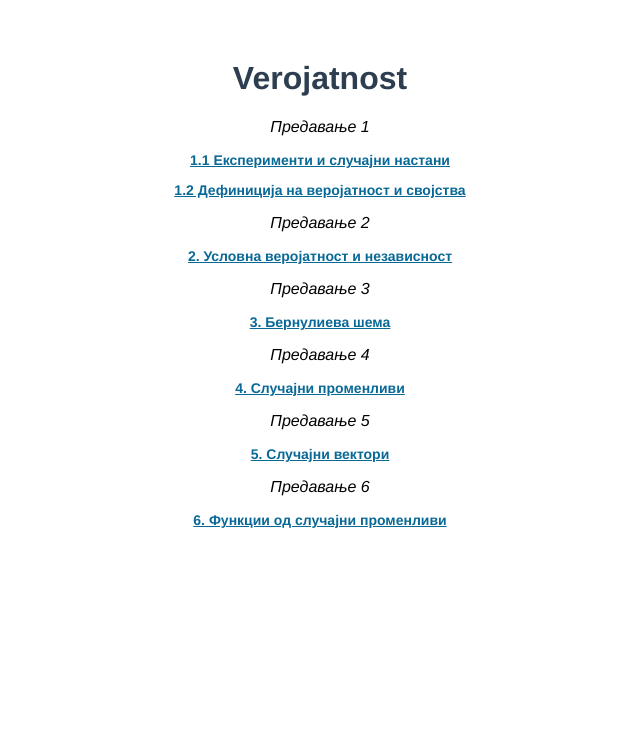
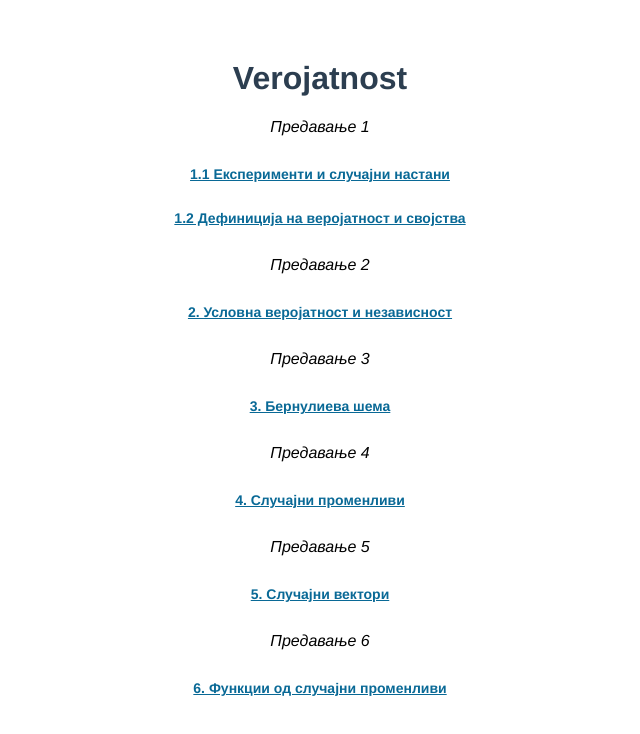
Before and after one commit to misamisa23/verojatnost, a Vue app: page / in a window 1280 px wide. Shown: the top 734 px of the page, without its empty margins (320-960 px from the left). Built offline with nearby package versions, Linux system fonts and the light colour scheme.

Commit message:
refactoring, 20 questions

```diff
--- a/src/assets/json/chapters.json
+++ b/src/assets/json/chapters.json
@@ -1,7 +1,8 @@
 
    [
        {
-            "Предавање 1": [
+            "brojpredavanje":"Предавање 1",
+            "content": [
                 {
                     "id": "1.1",
                     "name": "Експерименти и случајни настани",
@@ -15,7 +16,8 @@
             ]
         },
         {
-            "Предавање 2": [
+            "brojpredavanje":"Предавање 2",
+            "content": [
                 {
                     "id": "2.",
                     "name": "Условна веројатност и независност",
@@ -24,7 +26,8 @@
             ]
         },
         {
-            "Предавање 3": [
+            "brojpredavanje":"Предавање 3",
+            "content": [
                 {
                     "id": "3.",
                     "name": "Бернулиева шема",
@@ -33,7 +36,8 @@
             ]
         },
         {
-            "Предавање 4": [
+            "brojpredavanje":"Предавање 4",
+            "content": [
                 {
                     "id": "4.",
                     "name": "Случајни променливи",
@@ -42,7 +46,8 @@
             ]
         },
         {
-            "Предавање 5": [
+            "brojpredavanje":"Предавање 5",
+            "content": [
                 {
                     "id": "5.",
                     "name": "Случајни вектори",
@@ -51,7 +56,8 @@
             ]
         },
         {
-            "Предавање 6": [
+            "brojpredavanje":"Предавање 6",
+            "content": [
                 {
                     "id": "6.",
                     "name": "Функции од случајни променливи",
--- a/src/assets/json/material.json
+++ b/src/assets/json/material.json
@@ -1,69 +1,156 @@
 [
     {
-        "1.1": [
+        "lessonid": "1.1",
+        "content": [
             {
+                "id": "1",
                 "question": "Што е експеримент?",
                 "answer": "Секоја реализација на множество услови <em>S</em> се нарекува <em>опит</em> или <em>експеримент</em>",
                 "imagefront": "",
                 "imageback":""
             },
             {
+                "id": "2",
                 "question": "Што значи еден експеримент да е детерминистички?",
                 "answer": "Ако исходот на еден експеримент е однапред познат, тогаш тој експеримент се нарекува детерминистички, во спротивно, ако исходот не може со сигурност да се знае однапред, тој експеримент е недетерминистички.",
                 "imagefront": "",
                 "imageback":""
             },
             {
+                "id": "3",
                 "question": "Интуитивна дефиниција на случаен настан",
                 "answer": "Настанот <em>A</em> во врска со експериментот <em>S</em> се нарекува <em>случаен настан</em> ако се исполнети следниве два услова: <br> <ol><li>Експериментот <em>S</em> може да се повтори при исти услови колку што сакаме пати;</li><li>Релативните фрекфенции на настанот A во секоја од повеќе изведени серии експерименти се броеви кои се приближно еднакви. Тоа значи дека ако се изведат серии од по <em>n<sub>1</sub>,n<sub>2</sub>,...,n<sub>k</sub></em> ексеприменти, тогаш: </li></ol> ",
                 "imagefront": "",
                 "imageback":"https://i.imgur.com/HMWQDfo.png"
             },
             {
+                "id": "4",
                 "question": "Што е релативна фрекфенција?",
                 "answer": "Релативната фрекфенција во една серија екперименти е приближна објективна мерка за можноста за појавување на настанот А. Еднаква е на односот помеѓу бројот на обиди кога се појавил настанот А, и вкупниот број обиди во експериментот.",
                 "imagefront": "",
                 "imageback":"https://i.imgur.com/j7MxRHu.png"
             },
             {
+                "id": "5",
                 "question": "Што е статистичка (емпириска) веројатност на настанот А?",
                 "answer": "Релативните фрекфенции на настанот А за различни серии при изведба на истиот експеримент се разликуваат помеѓу себе, но сепак тие се натрпупуваат околу некој реален број. Реалниот број околу кој се натрупуваат релативните фрекфенции на настанот А се нарекува статистичка (или емпириска) веројатност на настанот A.",
                 "imagefront": "",
                 "imageback":""
             },
             {
+                "id": "6",
                 "question": "Што е сигурен настан?",
                 "answer": "Сигурен настан во врска со даден експеримент е настанот кој се појаува при секоја реализација на тој експеримент. Се бележи и со Ω затоа што секој елементарен настан доведува до неговото појавување.",
                 "imagefront": "",
                 "imageback":""
             },
             {
+                "id": "7",
                 "question": "Што е невозможен настан?",
                 "answer": "Невозможен настан во врска со даден експеримент е настан што не се појавува никогаш при реализација на дадениот експеримент. Ниеден елементарен настан не доведува до неговото појавување, па ќе го означуваме со ∅",
                 "imagefront": "",
                 "imageback":""
             },
             {
+                "id": "8",
                 "question": "Дефиниција на елементарен настан",
                 "answer": "Елементарен настан во врска со даден експеримент е секој логички исход кој не може да се разложи на други настани. Притоа, при секоја реализација на експериментот се појавува еден и само еден елементарен настан. Множеството од сите вакви настани во врска со еден експеримент се нарекува множество елементарни настани и се означува со Ω (омега)",
                 "imagefront": "",
                 "imageback":""
             },
             {
+                "id": "9",
                 "question": "Каква кардиналност може да има множеството елементарни настани Ω?",
                 "answer": "Може да биде конечно, бесконечно преброиво или бесконечно непреброиво множество.",
                 "imagefront": "",
                 "imageback":""
             },
             {
+                "id": "10",
                 "question": "Математичка дефиниција на случаен настан",
                 "answer": "Случаен настан е произволно подмножество од множеството елементарни настани Ω. Ќе велиме дека се појавил настанот А, ако се појавил некој од елементарните настани кои припаѓаат на подмножеството елементарни настани соодветно на настанот А.",
                 "imagefront": "",
                 "imageback":""
             },
             {
-                "question": "Производ на два настани",
+                "id": "11",
+                "question": "Дефиниција на производ на два настани",
                 "answer": "Производ на настаните A и B е настан кој се појавува тогаш и само тогаш кога ќе се појават и двата настани A и B. Тој настан е определен со множество елементарни настани што е пресек од множествата елементарни настани на настанот А и на настанот В. Производот на два настани А и В се означува со А∩В или АВ.",
+                "imagefront": "",
+                "imageback":""
+            },
+            {
+                "id": "12",
+                "question": "Дефиниција на дисјунктни настани",
+                "answer": "Ако два настани А и В не може да се појават истовремено, тогаш тие се нарекуваат дисјунктни настани (или несогласни настани, исклучувачки настани). Нивниот производ е невозможен настан, односно А∩В = ∅.",
+                "imagefront": "",
+                "imageback":""
+            },
+            {
+                "id": "13",
+                "question": "Дефиниција на збир на два настани",
+                "answer": "Збир на настаните А и В е настан кој се појавува тогаш и само тогаш кога ќе се појави барем еден од настаните А и В. Тој настан е определен со множеството елементарни настани што е унија од множествата елементарни настани на настанот А и настанот В. Збирот на два настани А и В во општ случај се означува со A∪B. Доколку настаните се дисјунктни, тогаш нивниот збир се означува со A+B.",
+                "imagefront": "",
+                "imageback":""
+            },
+            {
+                "id": "14",
+                "question": "Дефиниција на спротивен настан",
+                "answer": "Спротивен настан на настанот А е настанот кој се појавува тогаш и само тогаш кога не се појавува настанот А. Овој настан се означува со <span style='text-decoration: overline;'>A</span>. Множеството елементарни настани на настанот <span style='text-decoration: overline;'>A</span> е комплемент на множеството елементарни настани соодветни на настанот А во однос на Ω. <br> За секој настан А важи: <br> <p style='text-align:center;'>А∩<span style='text-decoration: overline;'>A</span> = ∅ <br> A∪<span style='text-decoration: overline;'>A</span> = Ω</p>",
+                "imagefront": "",
+                "imageback":""
+            },
+            {
+                "id": "15",
+                "question": "Дефиниција на разлика на настани",
+                "answer": "Разлика на настаните А и В е настан кој се појавува тогаш и само тогаш кога ќе се појави настанот А, а не се појавува настанот В. Тој настан е определем со множество елементарни настани што е разлика од множествата елементарни настани на настанот а и настанот В. Се бележи A<span style='text-decoration: overline;'>B</span>",
+                "imagefront": "",
+                "imageback":""
+            },
+            {
+                "id": "16",
+                "question": "Кога велиме дека настанот А го повлекува настанот В?",
+                "answer": "Настанот А го повлекува настанот В ако секогаш кога се појавува настанот А се појавува и настанот В. Се пишува A⊆B.",
+                "imagefront": "",
+                "imageback":""
+            },
+            {
+                "id": "17",
+                "question": "Ако A⊆B и B⊆A, тогаш што можеме да заклучиме за настаните А и В?",
+                "answer": "Тогаш велиме дека настаните се еднакви.",
+                "imagefront": "",
+                "imageback":""
+            },
+            {
+                "id": "18",
+                "question": "Дефиниција на збир на повеќе настани",
+                "answer": "Збир на настаните А<sub>1</sub>,А<sub>2</sub>,...,А<sub>n</sub>, е настанот кој се појавува тогаш и само тогаш кога ќе се појави барем еден од настаните А<sub>1</sub>,А<sub>2</sub>,...,А<sub>n</sub>. Овој настан се означува со А<sub>1</sub>∪А<sub>2</sub>∪ ... ∪А<sub>n</sub>, а неговото множество елементарни настани е унија од множествата елементарни настани соодветни на секој од настаните А<sub>1</sub>,А<sub>2</sub>,...,А<sub>n</sub>.",
+                "imagefront": "",
+                "imageback":""
+            },
+            {
+                "id": "19",
+                "question": "Дефиниција на производ на повеќе настани",
+                "answer": "Производ на настаните А<sub>1</sub>,А<sub>2</sub>,...,А<sub>n</sub>, е настанот кој се појавува тогаш и само тогаш кога ќе се појават истовремено сите  настани А<sub>1</sub>,А<sub>2</sub>,...,А<sub>n</sub>. Овој настан се означува со А<sub>1</sub>∩А<sub>2</sub>∩ ... ∩А<sub>n</sub> (или А<sub>1</sub>А<sub>2</sub>...А<sub>n</sub>) а неговото множество елементарни настани е пресек од множествата елементарни настани соодветни на секој од настаните А<sub>1</sub>,А<sub>2</sub>,...,А<sub>n</sub>.",
+                "imagefront": "",
+                "imageback":""
+            },
+            {
+                "id": "20",
+                "question": "Дисјунктно разложување на Ω",
+                "answer": "Нека А<sub>1</sub>,А<sub>2</sub>,...,А<sub>n</sub> се настани во врска со еден експеримент така што го задоволуваат изразот подолу. Тогаш за настаните А<sub>1</sub>,А<sub>2</sub>,...,А<sub>n</sub> велиме дека се дисјунктно разложување на Ω, односно Ω е дисјунктна сума на настаните А<sub>1</sub>,А<sub>2</sub>,...,А<sub>n</sub>.",
+                "imagefront": "",
+                "imageback":"https://i.imgur.com/c36u0SN.png"
+            }
+        ]
+    },
+    {
+        "lessonid": "1.2",
+        "content": [
+
+            {
+                "question": "",
+                "answer": "",
                 "imagefront": "",
                 "imageback":""
             },
@@ -73,14 +160,6 @@
                 "imagefront": "",
                 "imageback":""
             }
-        ],
-        "1.2": [
-            {
-                "this2": "that2"
-            },
-            {
-                "foo2": "bar2"
-            }
         ]
     }
 ]
--- a/src/components/Home.vue
+++ b/src/components/Home.vue
@@ -2,34 +2,31 @@
 <div>
   <div v-if="showMenu">
     <h1>{{ msg }}</h1>
-    <div v-for="(content, index) in chapters" :key="index">
-      <div v-for="(lekcii,predavanje) in content" :key="predavanje">
-        <p class="predavanje">{{ predavanje }}</p>
-        <div v-for="(lekcija,indeks) in lekcii" :key="indeks">
+    <div v-for="(value, key) in chapters" :key="key">
+          <p class="predavanje">{{ value.brojpredavanje }}</p>
+             <div v-for="(lekcija, k) in value.content" :key="k">
                <p @click="openLesson(lekcija.id, lekcija.name )" class="lekcija">{{ lekcija.id }} {{ lekcija.name }} </p>
-        </div>
             </div>
     </div>
   </div>
 
     <div v-if="showLesson">
       <p>{{openedLesson}} {{openedLessonName}}</p>
-      <div v-for="(value, key) in material[0]" :key="key">
-          <div v-if="key == openedLesson">
-             <div v-for="(v, k) in value" :key="k">
-
+      <div v-for="(value, key) in material" :key="key">
+          <div v-if="value.lessonid == openedLesson">
+             <div v-for="(v, k) in value.content" :key="k">
                 <vue-flashcard
-                      :imgBack="value[k].imageback"
-                      :imgFront="value[k].imagefront"
+                :imgBack="value.content[k].imageback"
+                :imgFront="value.content[k].imagefront"
                 headerFront="Прашање"
                 textSizeFront="1.3em"
                 textSizeBack="1.3em"
                 headerBack="Одговор"
                 footerFront="кликни за да провериш"
                 footerBack="кликни за да затвориш"
-                      :front="value[k].question"
-                      :back="value[k].answer"></vue-flashcard>
-
+                :front="value.content[k].question"
+                :back="value.content[k].answer">
+                </vue-flashcard>
               </div>
           </div>
       </div>
@@ -112,6 +109,7 @@ h3 {
   color:rgb(9, 105, 150);
   cursor: pointer;
   font-weight: 600;
+  display:inline-block;
 }
 .term {
   text-decoration: underline;
```
Lines whose indentation alone changed are shown as unchanged.
